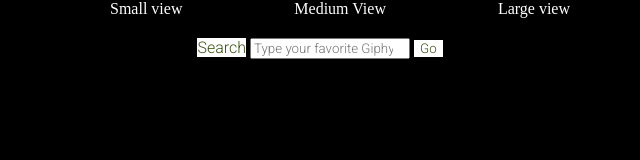
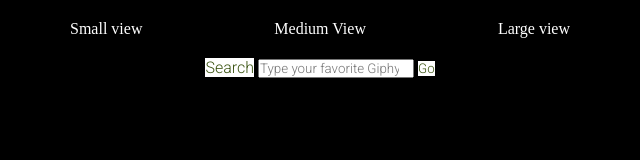
Before and after one commit to ochen1997/finalportfolio, a plain HTML site: page index.html in a window 1280 px wide. Shown: the whole page, without its empty margins (320-960 px from the left). Drawn offline with Linux system fonts and the light colour scheme.

Commit message:
Added Css

```diff
--- a/css/large.css
+++ b/css/large.css
@@ -1,7 +1,13 @@
 @media only screen and (max-width: 998.98px){
-    *{
-        margin: 0;
-        box-sizing: border-box;
+    header {
+        max-width: 500px;
+        margin: auto;
+    }
+    .list, a {
+        display: flex;
+        align-items: center;
+        justify-content: center;
+        justify-content: space-between;
     }
 
     .fig {
--- a/css/medium.css
+++ b/css/medium.css
@@ -1,4 +1,18 @@
 @media only screen and (min-width: 768px) {
+    header {
+        max-width: 500px;
+        margin: auto;
+    }
+    .lists, a {
+        text-decoration: none;
+        display: flex;
+        color: white;
+        align-items: center;
+        justify-content: center;
+        justify-content: space-between;
+
+
+    }
 
     .fig {
         margin-top: 20px;
--- a/css/small.css
+++ b/css/small.css
@@ -1,10 +1,18 @@
 *{
     margin: 0;
+    padding: 0;
     box-sizing: border-box;
 }
-header {
-    max-width: 500px;
-    margin: auto;
+
+.lists, a {
+    display: flex;
+    align-items: center;
+    justify-content: center;
+    justify-content: space-between;
+    text-decoration: none;
+    margin-top: 10px;
+    color: white;
+
 
 }
 
@@ -14,15 +22,7 @@ header {
 
 }
 
-.lists, a {
-    text-decoration: none;
-    display: flex;
-    color: white;
-    align-items: center;
-    justify-content: center;
-    justify-content: space-between;
 
-}
 
 .list, a:hover {
     color: red;
```
